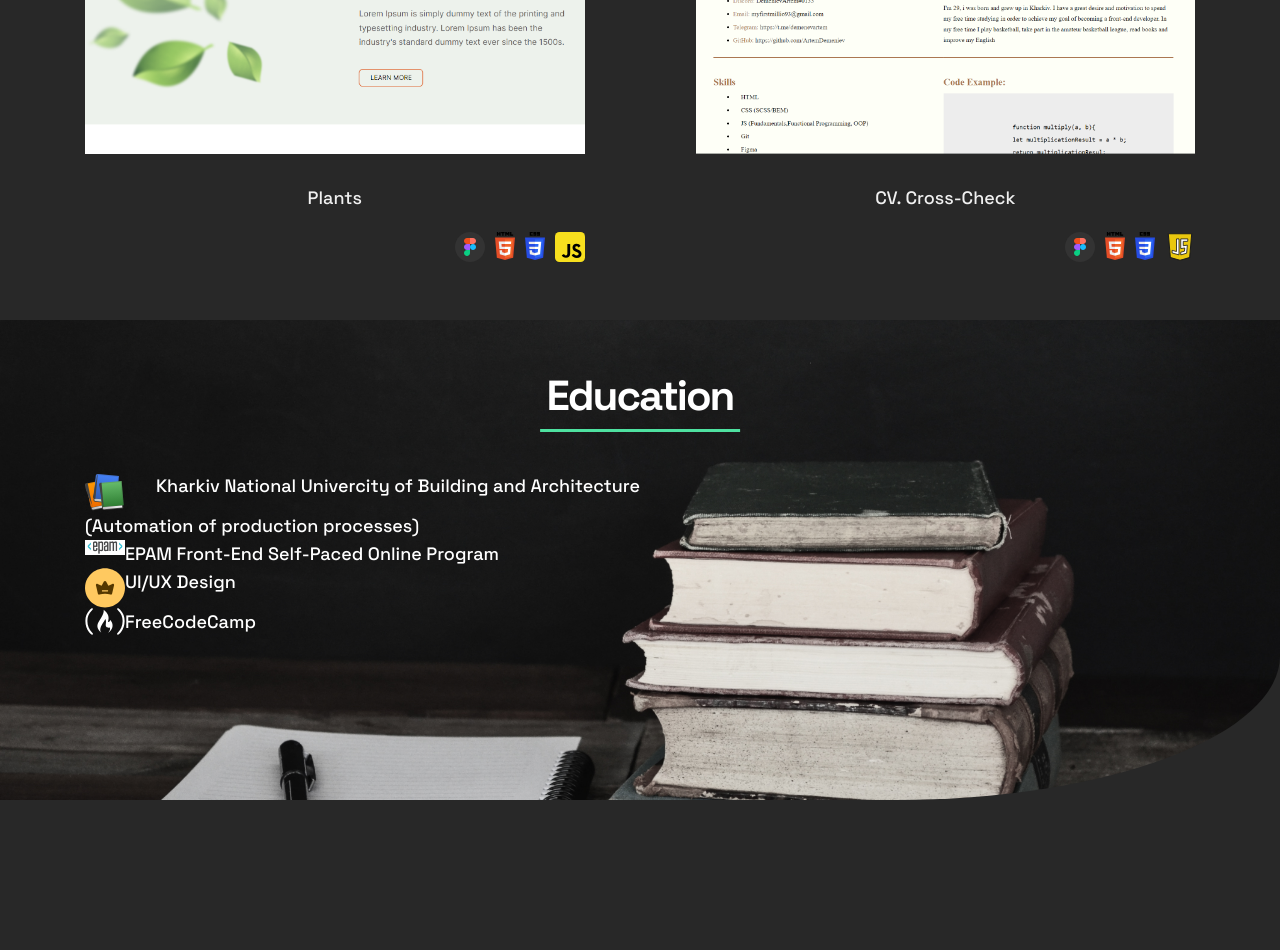
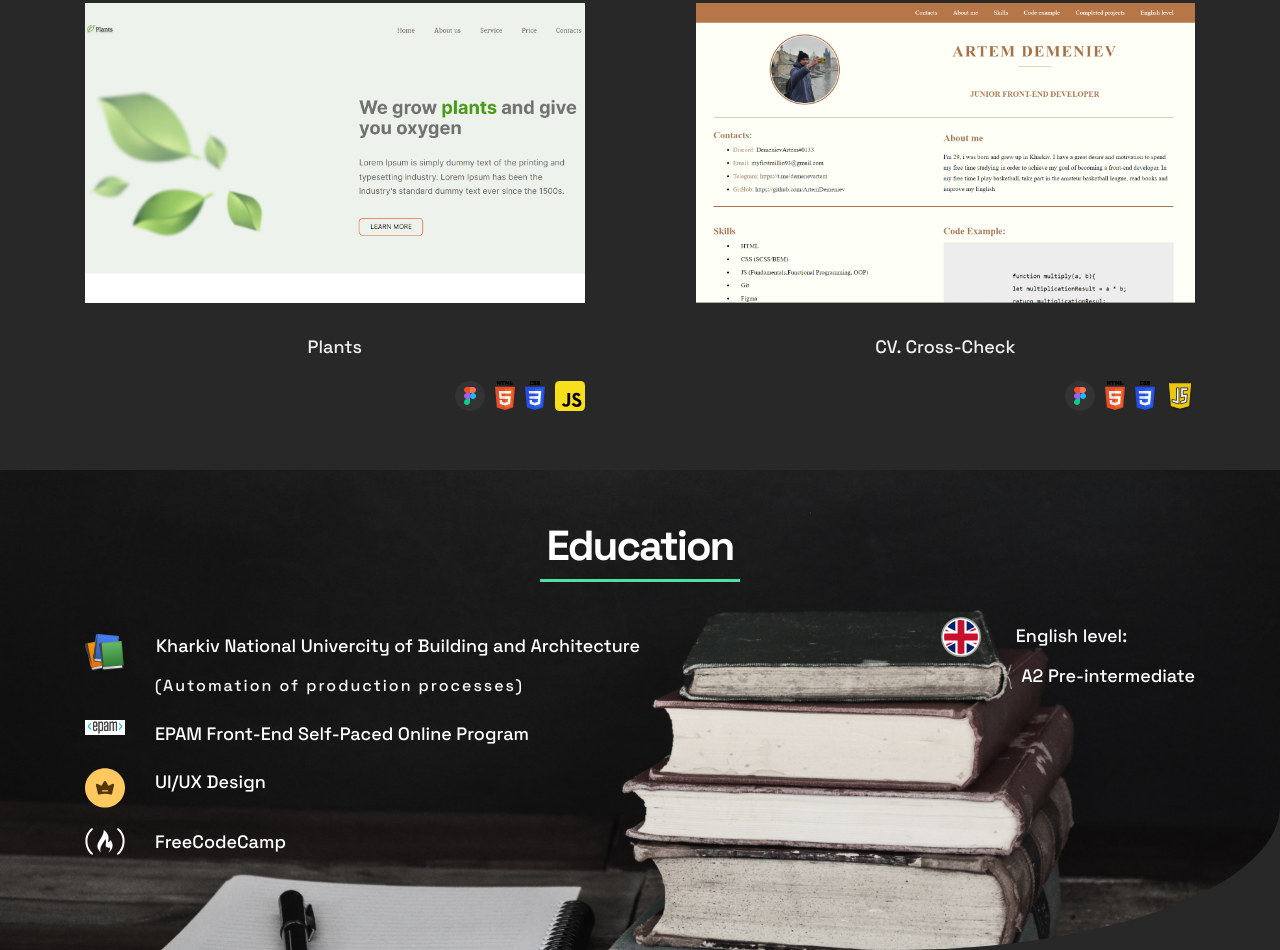
Before and after one commit to ArtemDemeniev/rsschool-cv, a plain HTML site: page index.html in a window 1280 px wide. Shown: the part 3022-3972 px from the top of the page. Before the commit the page ends 3822 px from the top, so only its background shows below. Drawn offline with Linux system fonts and the light colour scheme.

Commit message:
fetch: add education section

```diff
--- a/css/style.css
+++ b/css/style.css
@@ -211,6 +211,7 @@ color:#4EE1A0;
     background-position: center center;
     background-repeat: no-repeat;
     background-size: cover;
+
 }
 .about-me__title {
     text-align: center;
@@ -299,7 +300,7 @@ color:#4EE1A0;
 .skills__item {
     display: flex;
     width: 33%;
-    padding: 5rem;
+    padding: 10rem;
     flex-direction: column;
     align-items:center;
     transition: 0.5s;
@@ -489,9 +490,7 @@ transform: scale(1.5);
     bottom: 0;
     left: 0;
 }
-.footer{
-    position: relative;
-}
+
 .decoration{
     stroke-dasharray: 100%;
     stroke-dasharray: 0 100;
@@ -512,26 +511,46 @@ transform: scale(1.5);
     display: flex;
     justify-content: space-between;
     flex-wrap: wrap;
-
-}
-.education__wrapper li{
-    padding: 1rem 0;
-}
-.education__wrapper li a{
-    margin-left: 3rem;
-}
-.education__wrapper li p{
-    margin-left: 7rem;
 }
 .education__where {
     flex-direction: column;
     display: flex;
     width: 50%;
 }
-.eng-level {
-    display: flex;
-    flex-direction: column;
+.education__where li{
+    padding: 1rem 0;
+}
+.education__where li a{
+    margin-left: 3rem;
+    transition: .3s ease-in;
+
+}
+.education__where li a:hover{
+    color: #4EE1A0;
+}
+.education__where li p{
+    margin-left: 7rem;
+    color:rgb(249, 249, 249);
+    font-size: 16px;
+    letter-spacing: 2px;
 }
 .books-icon {
     width: 4rem;
 }
+.footer{
+    position: relative;
+}
+.ed-wr{
+    display: flex;
+    justify-content: space-between;
+}
+.uk-flag{
+    width: 4rem;
+    position: relative;
+    bottom: 0.5rem;
+    right: 3rem;
+}
+.a2{
+    margin-left: 5rem;
+    color: white;
+}
--- a/index.html
+++ b/index.html
@@ -195,6 +195,7 @@ return multiplicationResul;
                 <div class="education__title">
                     <h2>Education</h2>
                 </div>
+                <div class="ed-wr">
                     <ul class="education__where">
                         <li class="education__wrapper">
                             <img class="books-icon" src="./accets/img/books.svg" alt=""><a href=""> Kharkiv National Univercity of Building and Architecture</a>
@@ -209,12 +210,23 @@ return multiplicationResul;
                         <li>
                             <img class="books-icon" src="./accets/img/fcc_primary_small.svg" alt=""><a href="">FreeCodeCamp</a>
                         </li>
+
                     </ul>
+                    <div class="eng-level__wrapper" id="english">
+                        <h3 class="englevel">
+                        <img class="uk-flag" src="/accets/img/uk-flag-round-circle-icon.svg" alt="uk flag">  English level:
+                        </h3>
+                        <p class="a2">A2 Pre-intermediate</p>
+                    </div>
                 </div>
             </div>
         </section>
+
     </main>
     <footer class="footer">
+        <div class="container">
+
+        </div>
     </footer>
 </body>
 </html>
```
Also changed, not shown: accets/img/uk-flag-round-circle-icon.svg (added).
